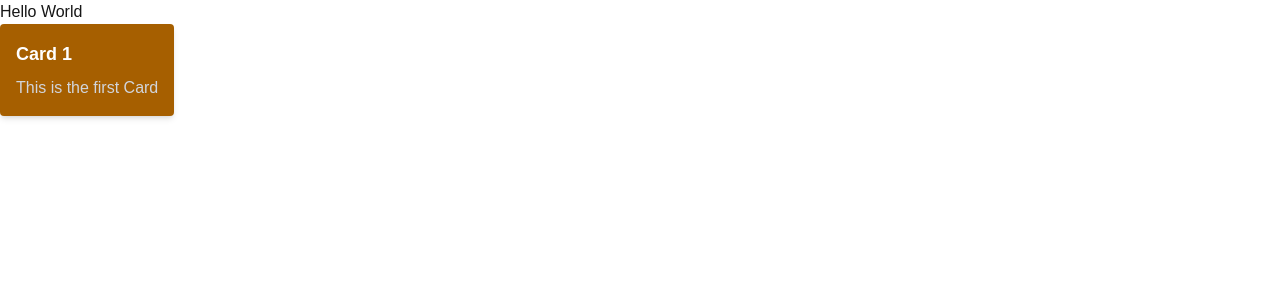
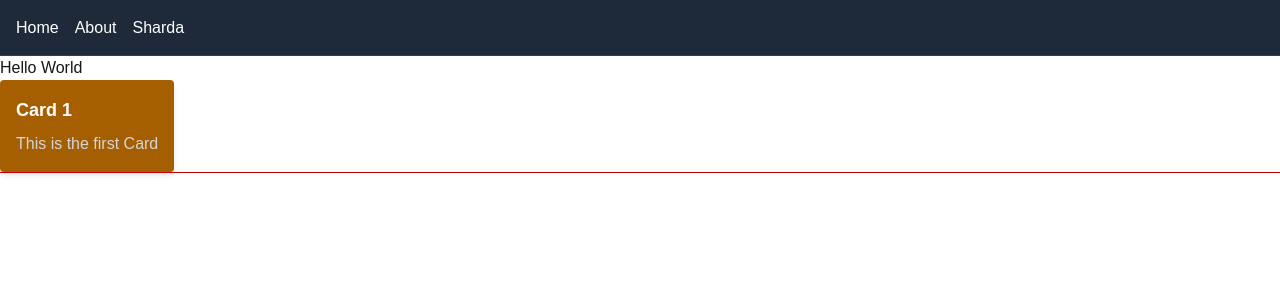
Before and after one commit to Naman-Kaushik01/NextJs, a Next.js app in the folder my-app/: page / in a window 1280 px wide. Shown: the top 300 px of the page. Built offline with nearby package versions, Linux system fonts and the light colour scheme.

Commit message:
understood layout.tsx

```diff
--- a/my-app/app/layout.tsx
+++ b/my-app/app/layout.tsx
@@ -1,6 +1,7 @@
 import type { Metadata } from "next";
 import { Geist, Geist_Mono } from "next/font/google";
 import "./globals.css";
+import Link from "next/link";
 
 const geistSans = Geist({
   variable: "--font-geist-sans",
@@ -23,7 +24,16 @@ export default function RootLayout({ children }: LayoutProps<"/">) {
       lang="en"
       className={`${geistSans.variable} ${geistMono.variable} h-full antialiased`}
     >
-      <body className="min-h-full flex flex-col">{children}</body>
+      <body className="min-h-full flex flex-col">
+        <nav className="bg-gray-800 text-white p-4 flex gap-4">
+          <Link href="/">Home</Link>
+          <Link href="/about">About</Link>
+          <Link href="about/sharda">Sharda</Link>
+        </nav>
+        <div className="outline : outline-red-700">
+        {children}
+        </div>
+        </body>
     </html>
   );
 }
```
